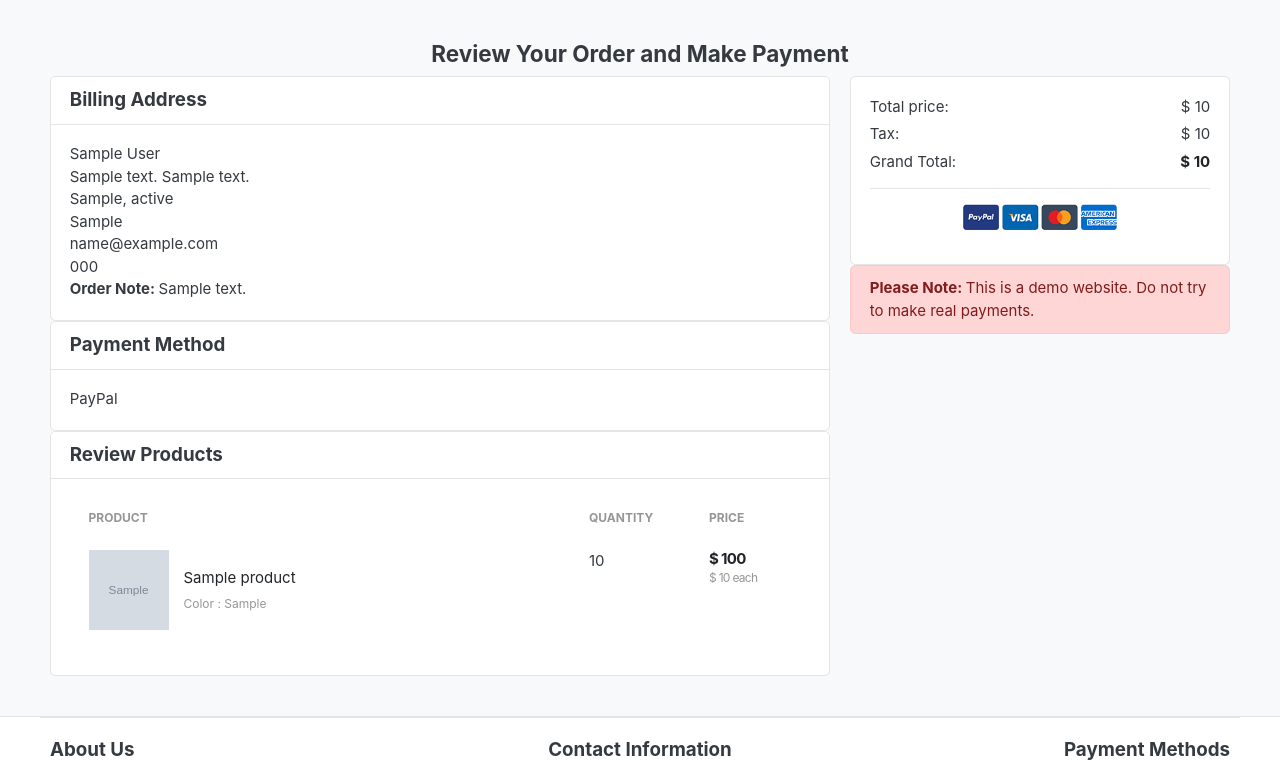
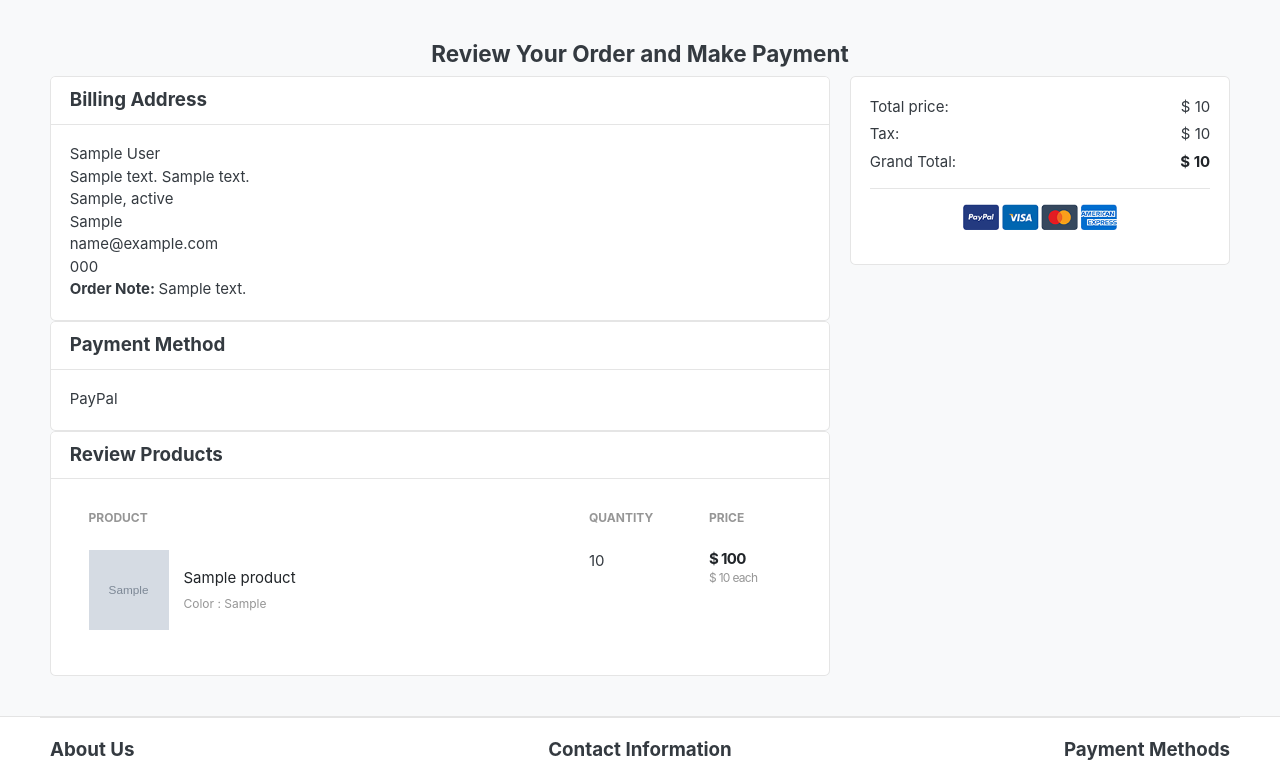
Before and after one commit to sanjay09876/AWS_Ecommerce_website, a Django app: template templates/orders/payments.html in a window 1280 px wide. Shown: the part 80-840 px from the top of the page. Run offline with Django 3.2, Linux system fonts and the light colour scheme; tables that the repository leaves empty hold one stand-in row (values such as "Sample post"); the template is opened without the code that fills it: values that come from a table or form of the project are taken from there, most other values are stand-ins (such as "Sample title", 1, 10 or a date in 2020); grey boxes marked "Sample" are stand-in pictures; some libraries are stand-ins or nearby versions; some web fonts are replaced.

Commit message:
Removed unnecessary code

```diff
--- a/templates/orders/payments.html
+++ b/templates/orders/payments.html
@@ -115,9 +115,9 @@
 
 					</div> <!-- card-body.// -->
 				</div> <!-- card.// -->
-				<div class="alert alert-danger" role="alert">
+				<!-- <div class="alert alert-danger" role="alert">
 				  <b>Please Note: </b>This is a demo website. Do not try to make real payments.
-				</div>
+				</div> -->
 			</aside> <!-- col.// -->
 
 
```
Also changed, not shown: Readme.md.
